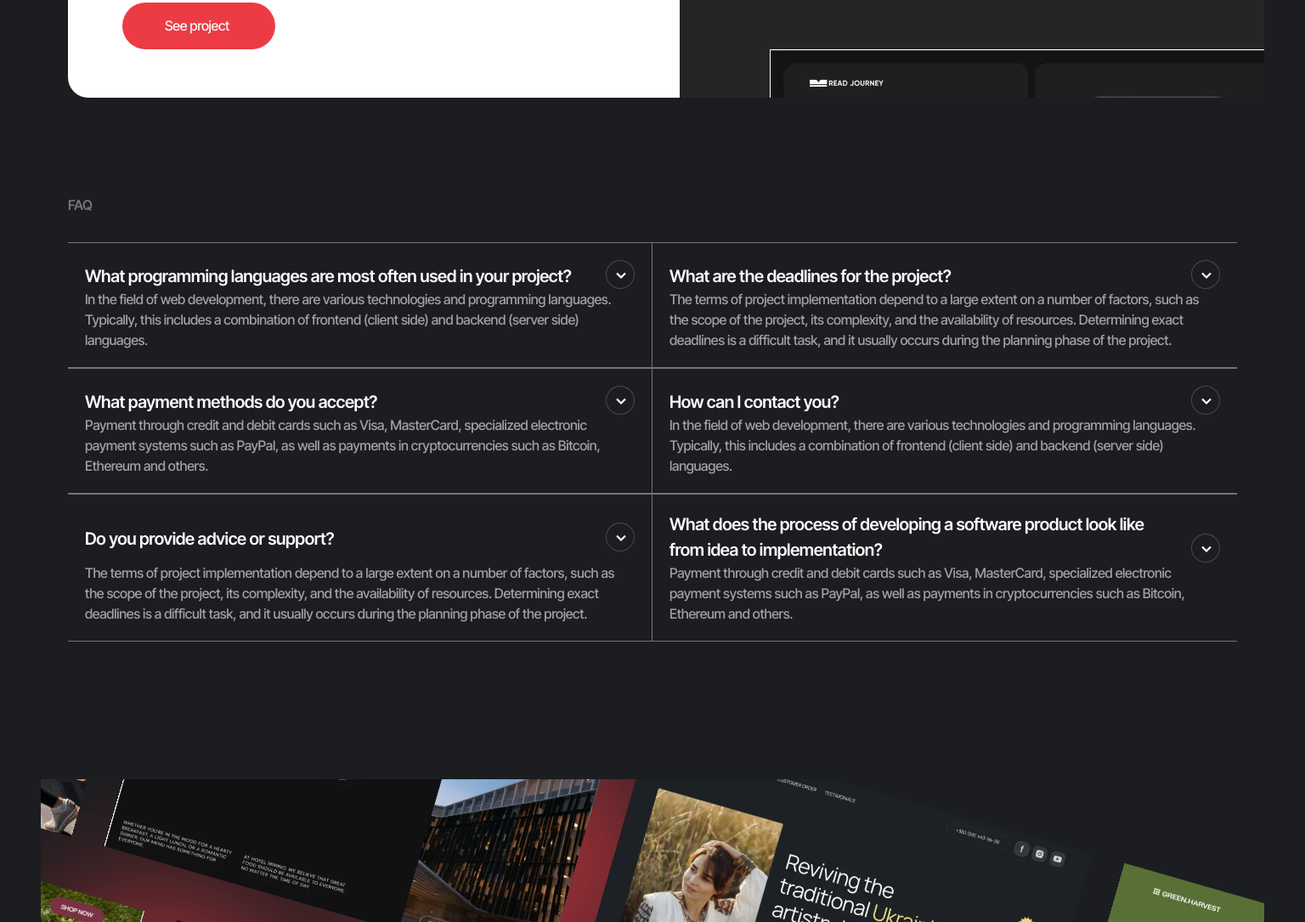
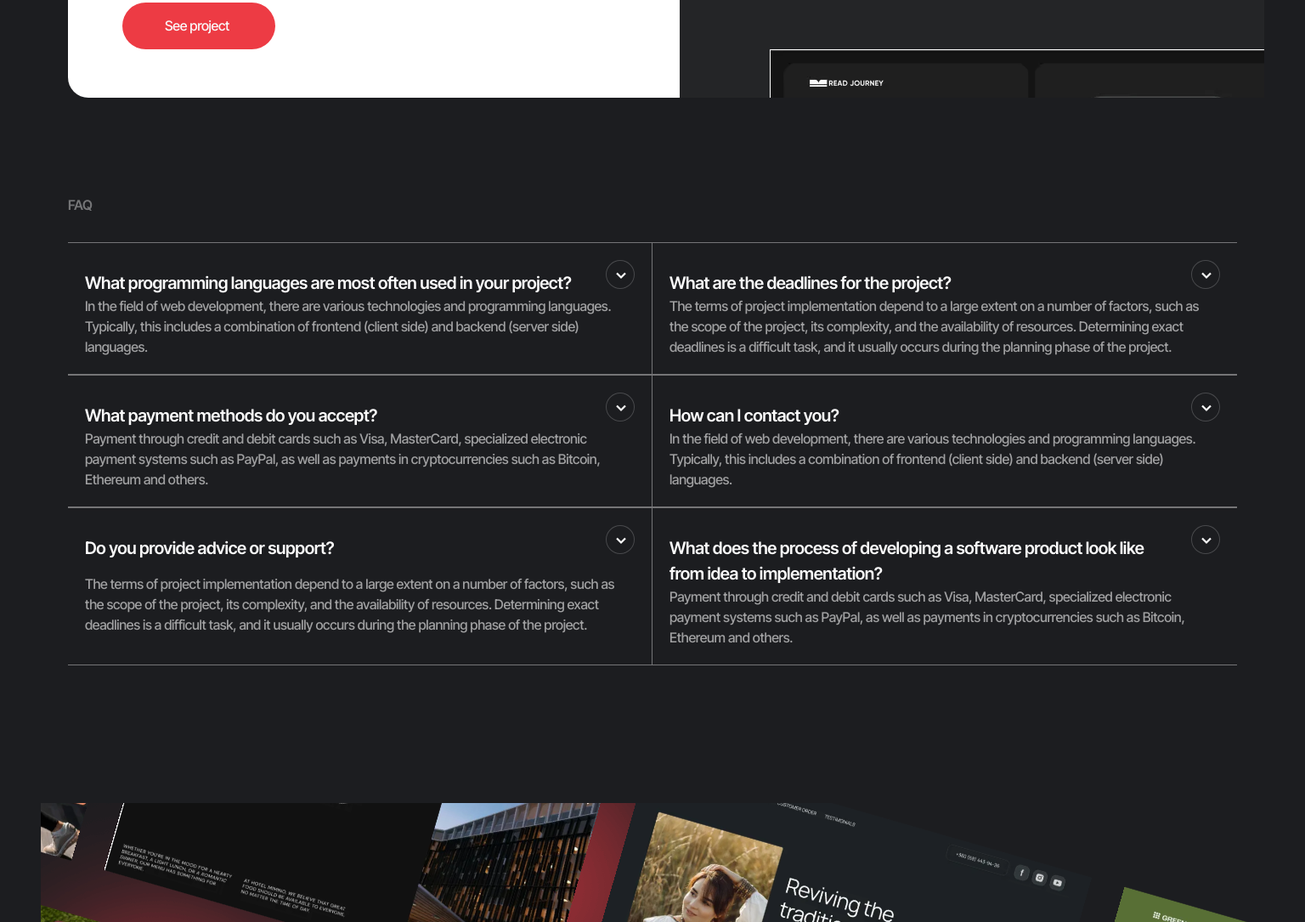
Before and after one commit to Merel1n/project-09, a website built with Vite: page src/index.html in a window 1536 px wide. Shown: the part 4474-5559 px from the top of the page at 85% size. Built offline with nearby package versions, Linux system fonts and the light colour scheme; no server answers; what accordion-js would draw is missing.

Commit message:
fix-baseline

```diff
--- a/src/css/faq.css
+++ b/src/css/faq.css
@@ -88,7 +88,7 @@
     display: flex;
     justify-content: space-between;
     flex-wrap: wrap;
-    align-items: flex-end;
+    align-items: baseline;
     padding-top: 20px;
     padding-left: 20px;
     width: 50%;
```
